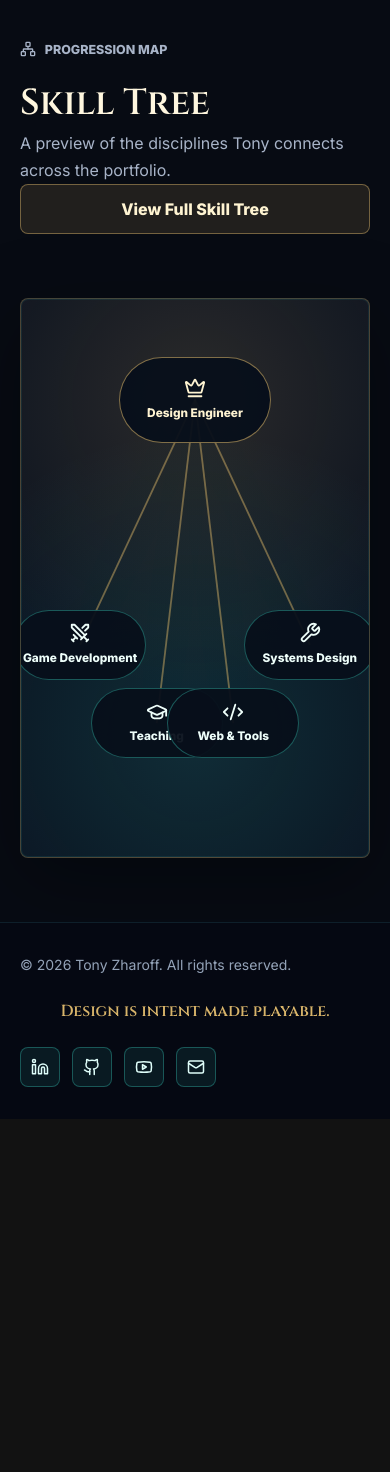
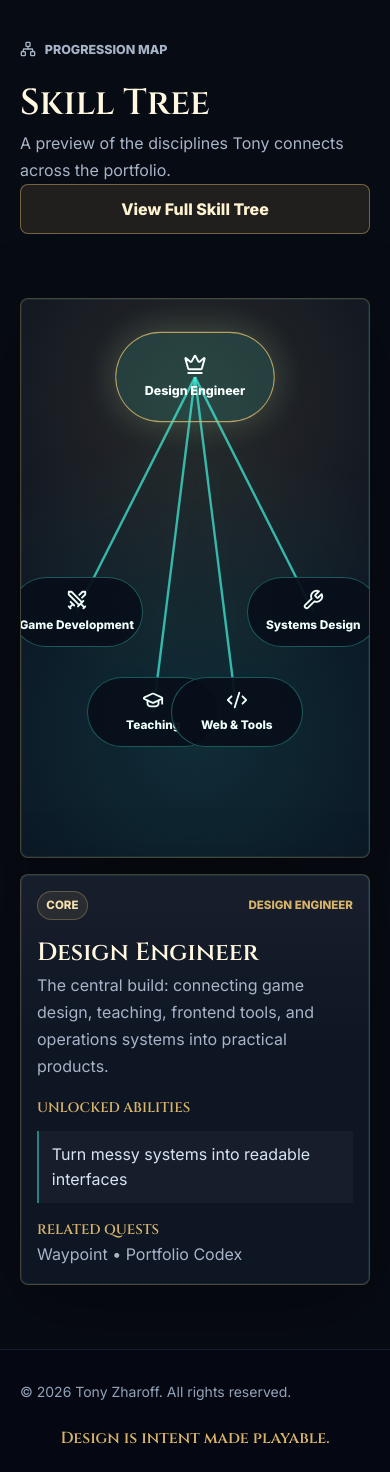
Before and after one commit to tzharoff/tzharoff.com, a React (Vite) app: page / in a window 390 px wide. Shown: the part 5324-6796 px from the top of the page. Before the commit the page ends 6443 px from the top, so only its background shows below. Built offline with nearby package versions, Linux system fonts and the light colour scheme.

Commit message:
skill tree updates

```diff
--- a/src/components/SkillTreePreview.tsx
+++ b/src/components/SkillTreePreview.tsx
@@ -1,18 +1,37 @@
-import { Network } from "lucide-react";
+import { ArrowUpRight, Network } from "lucide-react";
+import { useMemo, useState } from "react";
 import { Link } from "react-router-dom";
-import { skillTreeNodes } from "../data/portfolioData";
+import { quests, skillTreeNodes, type QuestStatus } from "../data/portfolioData";
 
 type SkillTreePreviewProps = {
   preview?: boolean;
 };
 
+const statusClass: Record<QuestStatus, string> = {
+  Active: "status-active",
+  Completed: "status-completed",
+  Prototype: "status-prototype",
+};
+
 export function SkillTreePreview({ preview = false }: SkillTreePreviewProps) {
+  const [selectedNodeId, setSelectedNodeId] = useState("root");
   const root = skillTreeNodes[0];
   const branches = skillTreeNodes.slice(1);
+  const selectedNode = skillTreeNodes.find((node) => node.id === selectedNodeId) ?? root;
+  const relatedQuests = useMemo(
+    () =>
+      selectedNode.relatedQuestSlugs
+        .map((slug) => quests.find((quest) => quest.slug === slug))
+        .filter((quest): quest is NonNullable<typeof quest> => Boolean(quest)),
+    [selectedNode],
+  );
+
+  const visibleAbilities = preview ? selectedNode.abilities.slice(0, 1) : selectedNode.abilities;
+  const visibleRelatedQuests = preview ? relatedQuests.slice(0, 2) : relatedQuests;
 
   return (
     <section id="skill-tree" className="mx-auto max-w-7xl px-5 py-16 lg:px-8">
-      <div className="skill-section-layout">
+      <div className={preview ? "skill-section-layout preview" : "skill-section-layout full"}>
         <div className="section-heading">
           <p className="section-kicker">
             <Network size={16} aria-hidden="true" />
@@ -22,7 +41,7 @@ export function SkillTreePreview({ preview = false }: SkillTreePreviewProps) {
           <p>
             {preview
               ? "A preview of the disciplines Tony connects across the portfolio."
-              : "The disciplines Tony connects: game craft, teaching systems, software tools, and practical operations design."}
+              : "Select a node to see the abilities it unlocks and the quests that prove them."}
           </p>
           {preview ? (
             <Link className="game-button secondary" to="/skill-tree">
@@ -31,11 +50,13 @@ export function SkillTreePreview({ preview = false }: SkillTreePreviewProps) {
           ) : null}
         </div>
 
-        <div className="panel skill-tree" aria-label="Skill tree preview">
+        <div className="skill-tree-workspace">
+          <div className="panel skill-tree" aria-label="Interactive skill tree">
             <svg className="skill-lines" viewBox="0 0 100 100" aria-hidden="true" preserveAspectRatio="none">
               {branches.map((node) => (
                 <line
                   key={node.id}
+                  className={node.id === selectedNode.id || selectedNode.id === root.id ? "active" : undefined}
                   x1={root.x}
                   y1={root.y}
                   x2={node.x}
@@ -44,19 +65,74 @@ export function SkillTreePreview({ preview = false }: SkillTreePreviewProps) {
                 />
               ))}
             </svg>
-          {skillTreeNodes.map(({ id, label, Icon, x, y }) => (
+            {skillTreeNodes.map(({ id, label, Icon, x, y, tier }) => (
               <button
                 key={id}
-              className={id === "root" ? "skill-node root" : "skill-node"}
+                className={[
+                  "skill-node",
+                  id === "root" ? "root" : "",
+                  tier,
+                  id === selectedNode.id ? "active" : "",
+                ]
+                  .filter(Boolean)
+                  .join(" ")}
                 style={{ left: `${x}%`, top: `${y}%` }}
                 type="button"
                 aria-label={`${label} skill node`}
+                aria-pressed={id === selectedNode.id}
+                onClick={() => setSelectedNodeId(id)}
               >
                 <Icon size={22} aria-hidden="true" />
                 <span>{label}</span>
               </button>
             ))}
           </div>
+
+          <aside className="panel skill-detail-panel" aria-labelledby="skill-detail-title">
+            <div className="skill-detail-topline">
+              <span className="skill-tier-badge">{selectedNode.tier}</span>
+              <span>{selectedNode.label}</span>
+            </div>
+            <h3 id="skill-detail-title">{selectedNode.title}</h3>
+            <p>{selectedNode.description}</p>
+
+            <div className="skill-detail-section">
+              <h4>Unlocked Abilities</h4>
+              <ul className="ability-list">
+                {visibleAbilities.map((ability) => (
+                  <li key={ability}>{ability}</li>
+                ))}
+              </ul>
+            </div>
+
+            {!preview ? (
+              <div className="skill-detail-section">
+                <h4>Related Quests</h4>
+                <div className="related-quest-list">
+                  {visibleRelatedQuests.map((quest) => (
+                    <Link
+                      className="related-quest-card"
+                      key={quest.slug}
+                      to={`/quest-log/${quest.slug}`}
+                      aria-label={`Open related quest ${quest.number}: ${quest.title}`}
+                    >
+                      <span className="quest-number">{quest.number}</span>
+                      <strong>{quest.title}</strong>
+                      <span>{quest.category}</span>
+                      <span className={`status-badge ${statusClass[quest.status]}`}>{quest.status}</span>
+                      <ArrowUpRight size={15} aria-hidden="true" />
+                    </Link>
+                  ))}
+                </div>
+              </div>
+            ) : (
+              <div className="skill-detail-section compact-related">
+                <h4>Related Quests</h4>
+                <p>{visibleRelatedQuests.map((quest) => quest.title).join(" • ")}</p>
+              </div>
+            )}
+          </aside>
+        </div>
       </div>
     </section>
   );
--- a/src/data/portfolioData.ts
+++ b/src/data/portfolioData.ts
@@ -56,9 +56,14 @@ export type Quest = {
 export type SkillNode = {
   id: string;
   label: string;
+  title: string;
+  description: string;
   Icon: LucideIcon;
   x: number;
   y: number;
+  tier: "core" | "branch" | "specialization";
+  abilities: string[];
+  relatedQuestSlugs: string[];
 };
 
 export const navItems = [
@@ -695,11 +700,104 @@ export const quests: Quest[] = [
 ];
 
 export const skillTreeNodes: SkillNode[] = [
-  { id: "root", label: "Design Engineer", Icon: Crown, x: 50, y: 18 },
-  { id: "game", label: "Game Development", Icon: Swords, x: 17, y: 62 },
-  { id: "teaching", label: "Teaching", Icon: GraduationCap, x: 39, y: 76 },
-  { id: "tools", label: "Web & Tools", Icon: Code2, x: 61, y: 76 },
-  { id: "systems", label: "Systems Design", Icon: Wrench, x: 83, y: 62 },
+  {
+    id: "root",
+    label: "Design Engineer",
+    title: "Design Engineer",
+    description:
+      "The central build: connecting game design, teaching, frontend tools, and operations systems into practical products.",
+    Icon: Crown,
+    x: 50,
+    y: 14,
+    tier: "core",
+    abilities: [
+      "Turn messy systems into readable interfaces",
+      "Translate real workflows into product features",
+      "Balance playful presentation with practical usability",
+    ],
+    relatedQuestSlugs: ["waypoint", "portfolio-codex", "dispatch-simulator"],
+  },
+  {
+    id: "game-dev",
+    label: "Game Development",
+    title: "Game Development",
+    description:
+      "Gameplay prototypes, progression loops, enemy behavior, game-feel experiments, and readable player-facing systems.",
+    Icon: Swords,
+    x: 16,
+    y: 56,
+    tier: "branch",
+    abilities: [
+      "Prototype mechanics quickly",
+      "Design readable core loops",
+      "Tune feedback, pacing, and player motivation",
+    ],
+    relatedQuestSlugs: ["brain-plunder", "zug-zug", "mummy-mayhem", "prototype-lab"],
+  },
+  {
+    id: "teaching",
+    label: "Teaching",
+    title: "Teaching & Curriculum",
+    description:
+      "Project-based lessons, technical mentoring, and learning paths that help people build confidence through visible progress.",
+    Icon: GraduationCap,
+    x: 38,
+    y: 74,
+    tier: "branch",
+    abilities: [
+      "Break complex ideas into approachable lessons",
+      "Create exercises with immediate playable outcomes",
+      "Coach learners through setup, practice, and iteration",
+    ],
+    relatedQuestSlugs: ["one-line-academy", "unity-lesson-forge", "kotlin-android-bootcamp"],
+  },
+  {
+    id: "tools",
+    label: "Web & Tools",
+    title: "Web & Tools",
+    description:
+      "Frontend systems, internal tools, dashboards, and small-business websites built around clarity and useful action.",
+    Icon: Code2,
+    x: 62,
+    y: 74,
+    tier: "branch",
+    abilities: [
+      "Build reusable React components",
+      "Model operational data for quick decisions",
+      "Create interfaces that reduce friction",
+    ],
+    relatedQuestSlugs: [
+      "waypoint",
+      "waybill",
+      "spotless-ops",
+      "portfolio-codex",
+      "moms-candy-apples-website",
+    ],
+  },
+  {
+    id: "systems",
+    label: "Systems Design",
+    title: "Systems Design",
+    description:
+      "Workflow mapping, operational clarity, knowledge structures, and decision systems for complex real-world problems.",
+    Icon: Wrench,
+    x: 84,
+    y: 56,
+    tier: "branch",
+    abilities: [
+      "Map real-world workflows into understandable models",
+      "Identify data drift and handoff failure points",
+      "Design source-of-truth systems around how people actually work",
+    ],
+    relatedQuestSlugs: [
+      "waypoint",
+      "dispatch-simulator",
+      "handoff-playbook",
+      "systems-design-notes",
+      "synnecticon",
+      "usw-weather-traffic-channel",
+    ],
+  },
 ];
 
 export const socialLinks = [
--- a/src/styles.css
+++ b/src/styles.css
@@ -949,6 +949,18 @@ footer {
   align-items: center;
 }
 
+.skill-section-layout.full {
+  grid-template-columns: 0.42fr 1.58fr;
+  align-items: start;
+}
+
+.skill-tree-workspace {
+  display: grid;
+  grid-template-columns: minmax(0, 1fr) minmax(310px, 0.58fr);
+  gap: 1rem;
+  align-items: stretch;
+}
+
 .skill-tree {
   position: relative;
   min-height: 480px;
@@ -970,6 +982,12 @@ footer {
   stroke: rgba(216, 180, 106, 0.48);
   stroke-width: 1.8;
   filter: drop-shadow(0 0 6px rgba(66, 242, 221, 0.22));
+  transition: stroke 180ms ease, stroke-width 180ms ease, opacity 180ms ease;
+}
+
+.skill-lines line.active {
+  stroke: rgba(66, 242, 221, 0.72);
+  stroke-width: 2.4;
 }
 
 .skill-node {
@@ -999,10 +1017,132 @@ footer {
   color: #fff4d2;
 }
 
-.skill-node:hover {
+.skill-node:hover,
+.skill-node.active {
   transform: translate(-50%, -50%) scale(1.05);
   border-color: rgba(66, 242, 221, 0.78);
   box-shadow: 0 0 28px rgba(66, 242, 221, 0.18);
+}
+
+.skill-node.active {
+  background: rgba(66, 242, 221, 0.14);
+  color: #f8fffe;
+}
+
+.skill-node.core.active {
+  border-color: rgba(216, 180, 106, 0.84);
+  box-shadow: 0 0 34px rgba(216, 180, 106, 0.18), 0 0 34px rgba(66, 242, 221, 0.12);
+}
+
+.skill-detail-panel {
+  display: flex;
+  min-height: 480px;
+  flex-direction: column;
+  padding: clamp(1rem, 2.6vw, 1.5rem);
+}
+
+.skill-detail-topline {
+  display: flex;
+  flex-wrap: wrap;
+  align-items: center;
+  justify-content: space-between;
+  gap: 0.75rem;
+  color: var(--gold);
+  font-size: 0.72rem;
+  font-weight: 800;
+  text-transform: uppercase;
+}
+
+.skill-tier-badge {
+  border: 1px solid rgba(216, 180, 106, 0.32);
+  border-radius: 999px;
+  background: rgba(216, 180, 106, 0.1);
+  padding: 0.3rem 0.52rem;
+  color: #f4dfaf;
+}
+
+.skill-detail-panel h3,
+.skill-detail-panel h4 {
+  margin: 0;
+  font-family: "Cinzel", Georgia, serif;
+  color: #fff7df;
+  letter-spacing: 0;
+}
+
+.skill-detail-panel h3 {
+  margin-top: 0.9rem;
+  font-size: clamp(1.55rem, 3vw, 2.35rem);
+}
+
+.skill-detail-panel p {
+  color: var(--text-muted);
+  line-height: 1.7;
+}
+
+.skill-detail-section {
+  margin-top: 1.1rem;
+}
+
+.skill-detail-section h4 {
+  color: var(--gold);
+  font-size: 0.86rem;
+  text-transform: uppercase;
+}
+
+.ability-list {
+  display: grid;
+  gap: 0.65rem;
+  margin: 0.8rem 0 0;
+  padding: 0;
+  list-style: none;
+}
+
+.ability-list li {
+  border-left: 2px solid rgba(66, 242, 221, 0.48);
+  background: rgba(255, 255, 255, 0.035);
+  padding: 0.68rem 0.8rem;
+  color: #d8e4f4;
+  line-height: 1.55;
+}
+
+.related-quest-list {
+  display: grid;
+  gap: 0.62rem;
+  margin-top: 0.8rem;
+}
+
+.related-quest-card {
+  display: grid;
+  grid-template-columns: auto minmax(0, 1fr) auto auto auto;
+  gap: 0.65rem;
+  align-items: center;
+  border: 1px solid rgba(66, 242, 221, 0.14);
+  border-radius: 8px;
+  background: rgba(66, 242, 221, 0.055);
+  padding: 0.68rem 0.75rem;
+  color: #d8e4f4;
+  transition: transform 180ms ease, border-color 180ms ease, background 180ms ease;
+}
+
+.related-quest-card strong {
+  color: #fff7df;
+}
+
+.related-quest-card > span:nth-of-type(2) {
+  color: var(--cyan);
+  font-size: 0.72rem;
+  font-weight: 800;
+  text-transform: uppercase;
+}
+
+.related-quest-card:hover {
+  transform: translateY(-2px);
+  border-color: rgba(66, 242, 221, 0.46);
+  background: rgba(66, 242, 221, 0.1);
+}
+
+.compact-related p {
+  margin-bottom: 0;
 }
 
 @media (min-width: 1024px) {
@@ -1024,6 +1164,11 @@ footer {
   }
 
   .skill-section-layout {
+    grid-template-columns: 1fr;
+  }
+
+  .skill-section-layout.full,
+  .skill-tree-workspace {
     grid-template-columns: 1fr;
   }
 
@@ -1078,6 +1223,19 @@ footer {
     min-height: 560px;
   }
 
+  .skill-detail-panel {
+    min-height: auto;
+  }
+
+  .related-quest-card {
+    grid-template-columns: auto minmax(0, 1fr) auto;
+  }
+
+  .related-quest-card > span:nth-of-type(2),
+  .related-quest-card .status-badge {
+    grid-column: 2 / -1;
+  }
+
   .skill-node {
     width: 132px;
     min-height: 70px;
```
Also changed, not shown: 1 other file (tests, documents, lock files or other folders). Lines whose indentation alone changed are shown as unchanged.
